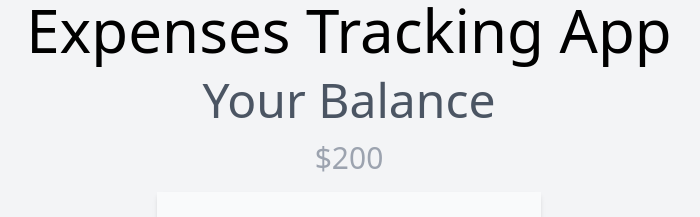
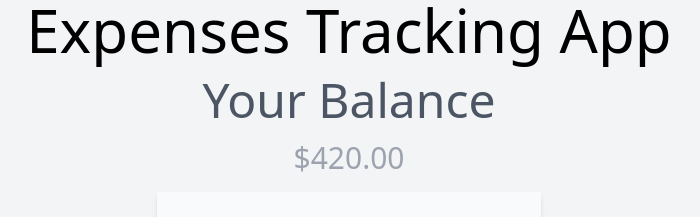
Before and after one commit to sibteali786/expense-tracker-app-redux, a React (Create React App) app: page / in a window 1280 px wide. Shown: the top 217 px of the page, without its empty margins (291-991 px from the left). Built offline with nearby package versions, Linux system fonts and the light colour scheme; the HTML template or start-up script is replaced by a standard one.

Commit message:
added total balance using balanceContainer

```diff
--- a/src/App.js
+++ b/src/App.js
@@ -1,13 +1,14 @@
 import "./App.css";
 import { TransactionListContainer } from "./containers/TransactionListContainer";
-import { Header, Balance, IncomeExpenses } from "./components";
+import { Header, IncomeExpenses } from "./components";
 import { AddTransactionContainer } from "./containers/AddTransactionContainer";
+import { BalanceContainer } from "./containers/BalanceContainer";
 function App() {
   return (
     <div className="max-w-full max-h-full h-full w-full bg-gray-100">
       <div className="flex justify-center items-center flex-col h-full w-full space-y-4">
         <Header />
-        <Balance />
+        <BalanceContainer />
         <IncomeExpenses />
         <TransactionListContainer />
         <AddTransactionContainer />
--- a/src/components/Balance.js
+++ b/src/components/Balance.js
@@ -1,10 +1,10 @@
 import React from "react";
 
-const Balance = () => {
+const Balance = ({ total }) => {
   return (
     <div className="text-center">
       <div className="text-gray-600 text-5xl">Your Balance</div>
-      <div className="text-gray-400 text-3xl mt-4">$200</div>
+      <div className="text-gray-400 text-3xl mt-4">${total}</div>
     </div>
   );
 };
--- /dev/null
+++ b/src/containers/BalanceContainer.js
@@ -0,0 +1,11 @@
+import { connect } from "react-redux";
+import Balance from "../components/Balance";
+
+const mapStateToProps = (state) => {
+  const transactions = state.transactions;
+  const amount = transactions.map((transaction) => transaction.amount);
+  const total = amount.reduce((acc, item) => (acc += item), 0).toFixed(2);
+  return { total };
+};
+
+export const BalanceContainer = connect(mapStateToProps)(Balance);
```
